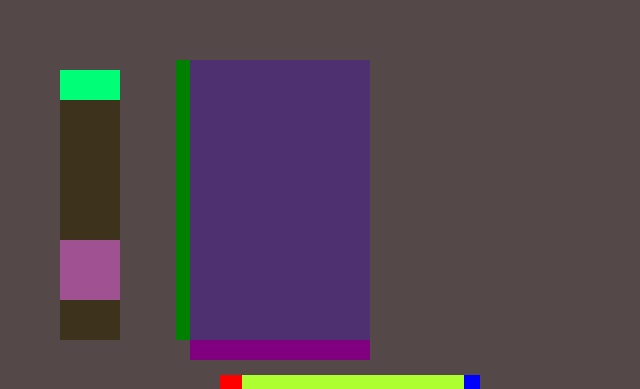
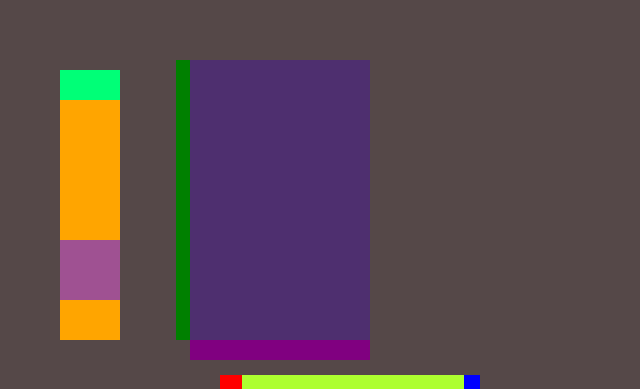
Before and after one commit to syc9459-ui/Still_life, a plain HTML site: page index.html in a window 1280 px wide. Shown: the part 510-899 px from the top of the page, without its empty margins (0-640 px from the left). Drawn offline with Linux system fonts and the light colour scheme.

Commit message:
commit changes

```diff
--- a/style.css
+++ b/style.css
@@ -7,7 +7,7 @@ body {
 #coffee {
   width: 60px;
   height: 270px;
-  background-color: #3d321b;
+  background-color: orange;
   position: absolute;
   left: 60px;
   top: 580px;
```
